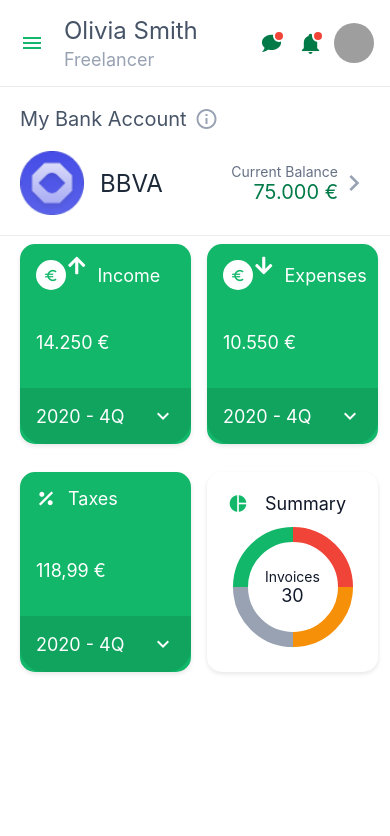
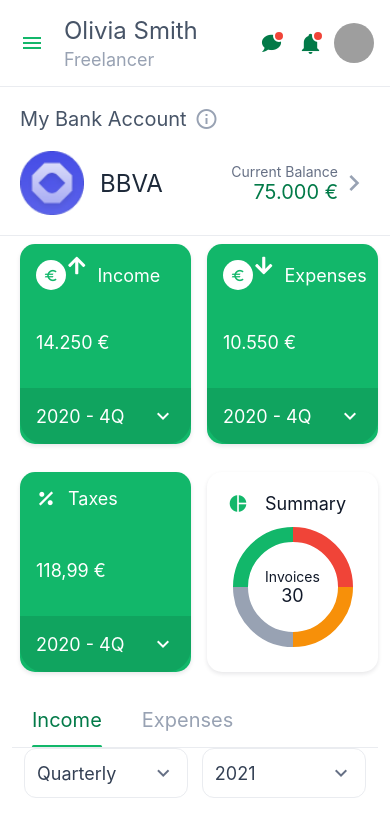
Before and after one commit to zubyrbutt/ILabTask, a React Native app: screen /Variant2 in a window 390 px wide. Shown: the top 836 px of the page. Built offline with nearby package versions, Linux system fonts and the light colour scheme; grey boxes are pictures that could not be loaded.

Commit message:
add the tabs and drop down

```diff
--- /dev/null
+++ b/src/components/animated-dropdown/index.tsx
@@ -0,0 +1,105 @@
+import React from 'react';
+
+import {TouchableOpacity, View} from 'react-native';
+import Animated, {
+  useAnimatedStyle,
+  withTiming,
+  useSharedValue,
+} from 'react-native-reanimated';
+import Icon from 'react-native-vector-icons/MaterialCommunityIcons';
+
+import Label from '../label';
+import theme from '../../theme';
+import { styles } from './styles';
+
+
+interface Option {
+  label: string;
+  value: string;
+}
+
+interface AnimatedDropdownProps {
+  options: Option[];
+  value: string;
+  onChange: (value: string) => void;
+  width?: number | string;
+}
+
+const AnimatedDropdown = ({
+  options,
+  value,
+  onChange,
+  width = '48%',
+}: AnimatedDropdownProps) => {
+  const [isOpen, setIsOpen] = React.useState(false);
+  const rotateValue = useSharedValue(0);
+  const heightValue = useSharedValue(0);
+
+  const selectedOption = options.find(opt => opt.value === value);
+
+  const toggleDropdown = () => {
+    setIsOpen(!isOpen);
+    rotateValue.value = withTiming(isOpen ? 0 : 180, {
+      duration: 300,
+    });
+    heightValue.value = withTiming(isOpen ? 0 : options.length * 48, {
+      duration: 300,
+    });
+  };
+
+  const iconStyle = useAnimatedStyle(() => {
+    return {
+      transform: [{rotate: `${rotateValue.value}deg`}],
+    };
+  });
+
+  const contentStyle = useAnimatedStyle(() => {
+    return {
+      height: heightValue.value,
+      opacity: heightValue.value === 0 ? 0 : 1,
+    };
+  });
+
+  return (
+    <View style={[styles.container, {width: width}]}>
+      <TouchableOpacity
+        style={styles.header}
+        onPress={toggleDropdown}
+        activeOpacity={0.7}>
+        <Label size="lg" color={theme.colors.gray[700]}>
+          {selectedOption?.label}
+        </Label>
+        <Animated.View style={iconStyle}>
+          <Icon name="chevron-down" size={24} color={theme.colors.gray[500]} />
+        </Animated.View>
+      </TouchableOpacity>
+
+      <Animated.View style={[styles.content, contentStyle]}>
+        {options.map(option => (
+          <TouchableOpacity
+            key={option.value}
+            style={[
+              styles.option,
+              value === option.value && styles.selectedOption,
+            ]}
+            onPress={() => {
+              onChange(option.value);
+              toggleDropdown();
+            }}>
+            <Label
+              size="md"
+              color={
+                value === option.value
+                  ? theme.colors.success[500]
+                  : theme.colors.gray[700]
+              }>
+              {option.label}
+            </Label>
+          </TouchableOpacity>
+        ))}
+      </Animated.View>
+    </View>
+  );
+};
+
+export default AnimatedDropdown;
--- /dev/null
+++ b/src/components/animated-dropdown/styles.ts
@@ -0,0 +1,46 @@
+import {StyleSheet} from 'react-native';
+import theme from '../../theme';
+
+export const styles = StyleSheet.create({
+  container: {
+    position: 'relative',
+    zIndex: 1,
+  },
+  header: {
+    flexDirection: 'row',
+    alignItems: 'center',
+    justifyContent: 'space-between',
+    padding: theme.spacing.md,
+    backgroundColor: theme.colors.white,
+    borderRadius: 12,
+    borderWidth: 1,
+    borderColor: theme.colors.gray[200],
+  },
+  content: {
+    position: 'absolute',
+    top: '100%',
+    left: 0,
+    right: 0,
+    backgroundColor: theme.colors.white,
+    borderRadius: 12,
+    marginTop: theme.spacing.xs,
+    overflow: 'hidden',
+    borderWidth: 1,
+    borderColor: theme.colors.gray[200],
+    zIndex: 2,
+    shadowColor: theme.colors.gray[900],
+    shadowOffset: {
+      width: 0,
+      height: 2,
+    },
+    shadowOpacity: 0.1,
+    shadowRadius: 4,
+    elevation: 3,
+  },
+  option: {
+    padding: theme.spacing.md,
+  },
+  selectedOption: {
+    backgroundColor: theme.colors.success[50],
+  },
+});
--- /dev/null
+++ b/src/components/financial-tabs2/index.tsx
@@ -0,0 +1,61 @@
+import React from 'react';
+
+import {View, TouchableOpacity} from 'react-native';
+
+import Label from '../label';
+import theme from '../../theme';
+import {styles} from './styles';
+
+interface FinancialTabs2Props {
+  onTabChange: (tab: string) => void;
+}
+
+const FinancialTabs2 = ({onTabChange}: FinancialTabs2Props) => {
+  const [activeTab, setActiveTab] = React.useState('income');
+
+  const handleTabPress = (tab: string) => {
+    setActiveTab(tab);
+    onTabChange(tab);
+  };
+
+  return (
+    <View style={styles.container}>
+      <View style={styles.tabsContainer}>
+        <TouchableOpacity
+          style={[styles.tab, activeTab === 'income' && styles.activeTab]}
+          onPress={() => handleTabPress('income')}>
+          <Label
+            size="xl"
+            weight="normal"
+            color={
+              activeTab === 'income'
+                ? theme.colors.success[700]
+                : theme.colors.gray[400]
+            }>
+            Income
+          </Label>
+          {activeTab === 'income' && <View style={styles.activeIndicator} />}
+        </TouchableOpacity>
+
+        <TouchableOpacity
+          style={[styles.tab, activeTab === 'expenses' && styles.activeTab]}
+          onPress={() => handleTabPress('expenses')}>
+          <Label
+            size="xl"
+            weight="normal"
+            color={
+              activeTab === 'expenses'
+                ? theme.colors.success[700]
+                : theme.colors.gray[400]
+            }>
+            Expenses
+          </Label>
+          {activeTab === 'expenses' && <View style={styles.activeIndicator} />}
+        </TouchableOpacity>
+      </View>
+      <View style={styles.bottomBorder} />
+    </View>
+  );
+};
+
+export default FinancialTabs2;
--- /dev/null
+++ b/src/components/financial-tabs2/styles.ts
@@ -0,0 +1,38 @@
+import {StyleSheet} from 'react-native';
+import theme from '../../theme';
+
+export const styles = StyleSheet.create({
+  container: {
+    width: '100%',
+    paddingHorizontal: theme.spacing.xl,
+  },
+  tabsContainer: {
+    flexDirection: 'row',
+    width: '100%',
+    gap: theme.spacing.xl * 2,
+  },
+  tab: {
+    alignItems: 'center',
+    paddingVertical: theme.spacing.lg,
+    position: 'relative',
+  },
+  activeTab: {
+    position: 'relative',
+  },
+  activeIndicator: {
+    position: 'absolute',
+    bottom: 0,
+    height: 3,
+    backgroundColor: theme.colors.success[500],
+    width: '100%',
+    borderRadius: 1.5,
+  },
+  bottomBorder: {
+    position: 'absolute',
+    bottom: 0,
+    left: 0,
+    right: 0,
+    height: 1,
+    backgroundColor: theme.colors.gray[200],
+  },
+});
--- a/src/screens/variant2/index.tsx
+++ b/src/screens/variant2/index.tsx
@@ -1,12 +1,32 @@
-import React from 'react';
+import React, {useState} from 'react';
 
 import {View, ScrollView} from 'react-native';
 
 import BankAccountCard2 from '../../components/bank-account-card2';
+import FinancialTabs2 from '../../components/financial-tabs2';
+import AnimatedDropdown from '../../components/animated-dropdown';
 import FinancialSummaryCard from '../../components/financial-summary-card';
 import {styles} from './styles';
 
+const periodOptions = [
+  {label: 'Quarterly', value: 'quarterly'},
+  {label: '1st Quarter', value: 'q1'},
+  {label: '2nd Quarter', value: 'q2'},
+  {label: '3rd Quarter', value: 'q3'},
+  {label: '4th Quarter', value: 'q4'},
+];
+
+const yearOptions = [
+  {label: '2021', value: '2021'},
+  {label: '2020', value: '2020'},
+  {label: '2019', value: '2019'},
+];
+
 const Variant2Screen = () => {
+  const [activeTab, setActiveTab] = useState('income');
+  const [selectedPeriod, setSelectedPeriod] = useState('quarterly');
+  const [selectedYear, setSelectedYear] = useState('2021');
+
   const financialData = {
     income: 14250,
     expenses: 10550,
@@ -18,6 +38,7 @@ const Variant2Screen = () => {
   return (
     <ScrollView style={styles.container}>
       <BankAccountCard2 />
+
       <View style={styles.cardsContainer}>
         <View style={styles.cardRow}>
           <FinancialSummaryCard
@@ -42,6 +63,21 @@ const Variant2Screen = () => {
             invoiceCount={financialData.invoices}
           />
         </View>
+        <FinancialTabs2 onTabChange={setActiveTab} />
+      <View style={styles.dropdownContainer}>
+        <AnimatedDropdown
+          options={periodOptions}
+          value={selectedPeriod}
+          onChange={setSelectedPeriod}
+          width="48%"
+        />
+        <AnimatedDropdown
+          options={yearOptions}
+          value={selectedYear}
+          onChange={setSelectedYear}
+          width="48%"
+        />
+      </View>
       </View>
     </ScrollView>
   );
--- a/src/screens/variant2/styles.ts
+++ b/src/screens/variant2/styles.ts
@@ -6,8 +6,16 @@ export const styles = StyleSheet.create({
     flex: 1,
     backgroundColor: theme.colors.white,
   },
+  dropdownContainer: {
+    flexDirection: 'row',
+    justifyContent: 'space-between',
+    paddingHorizontal: theme.spacing.md,
+    marginBottom: theme.spacing.xl,
+    zIndex: 2,
+  },
   cardsContainer: {
     paddingHorizontal: theme.spacing.md,
+    zIndex: 1,
   },
   cardRow: {
     flexDirection: 'row',
```
